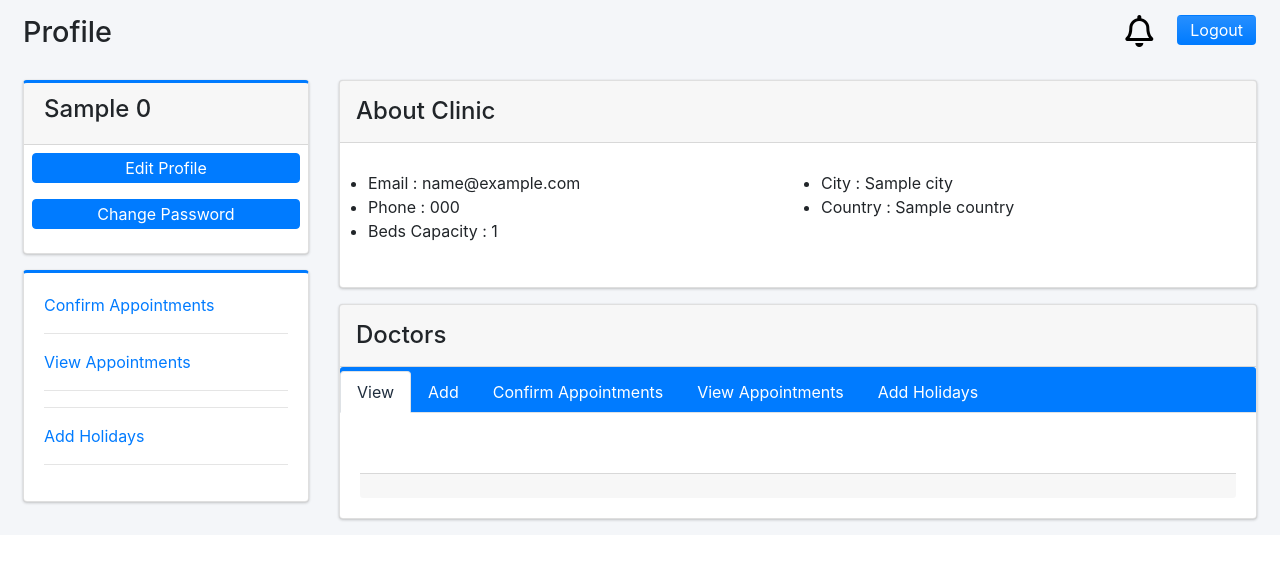
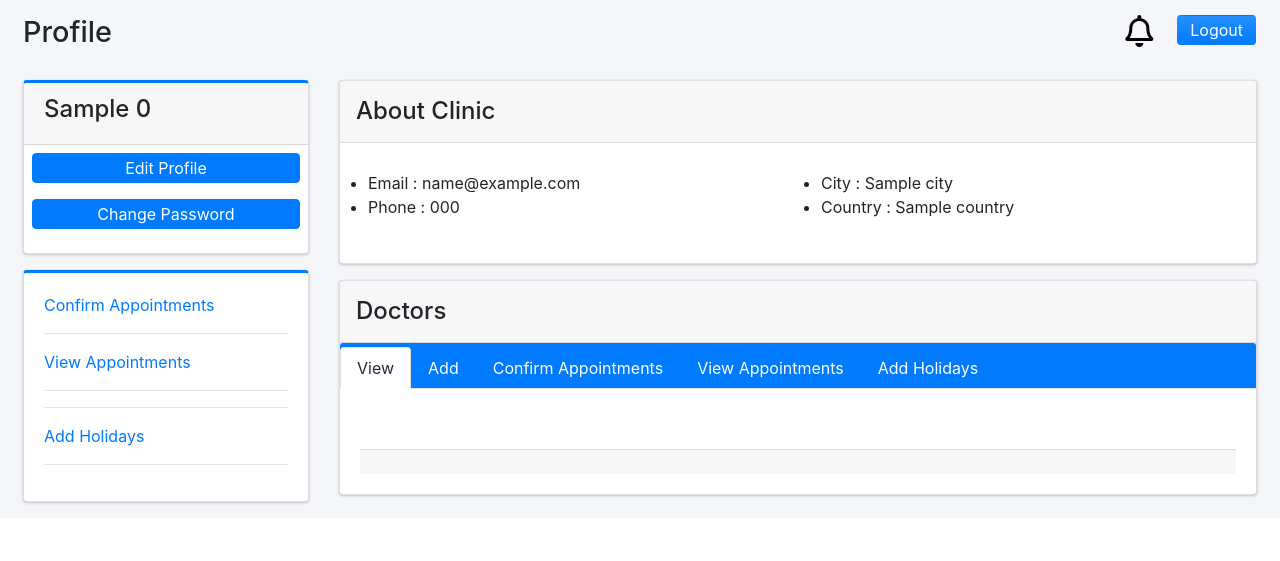
Before and after one commit to ZaidBaalbaki/430-project, a Django app: template mentcare/hospital/templates/hospital_profile.html in a window 1280 px wide. Shown: the top 561 px of the page. Run offline with Django 3.2, Linux system fonts and the light colour scheme; the template is opened without the code that fills it: most values are stand-ins (such as "Sample title", 1, 10 or a date in 2020); some libraries are stand-ins or nearby versions.

Commit message:
remove beds count

```diff
--- a/mentcare/hospital/templates/hospital_profile.html
+++ b/mentcare/hospital/templates/hospital_profile.html
@@ -236,7 +236,7 @@
                                             <ul class="small-points p-2">
                                         <li>Email : {{profile.0.email}}</li>
                                         <li>Phone : {{profile.0.phone}}</li>
-                                        <li>Beds Capacity : {{profile.0.beds_count}}</li>
+
                                             </ul>
                                         </div>
                                         <div class="col-lg-6">
```
